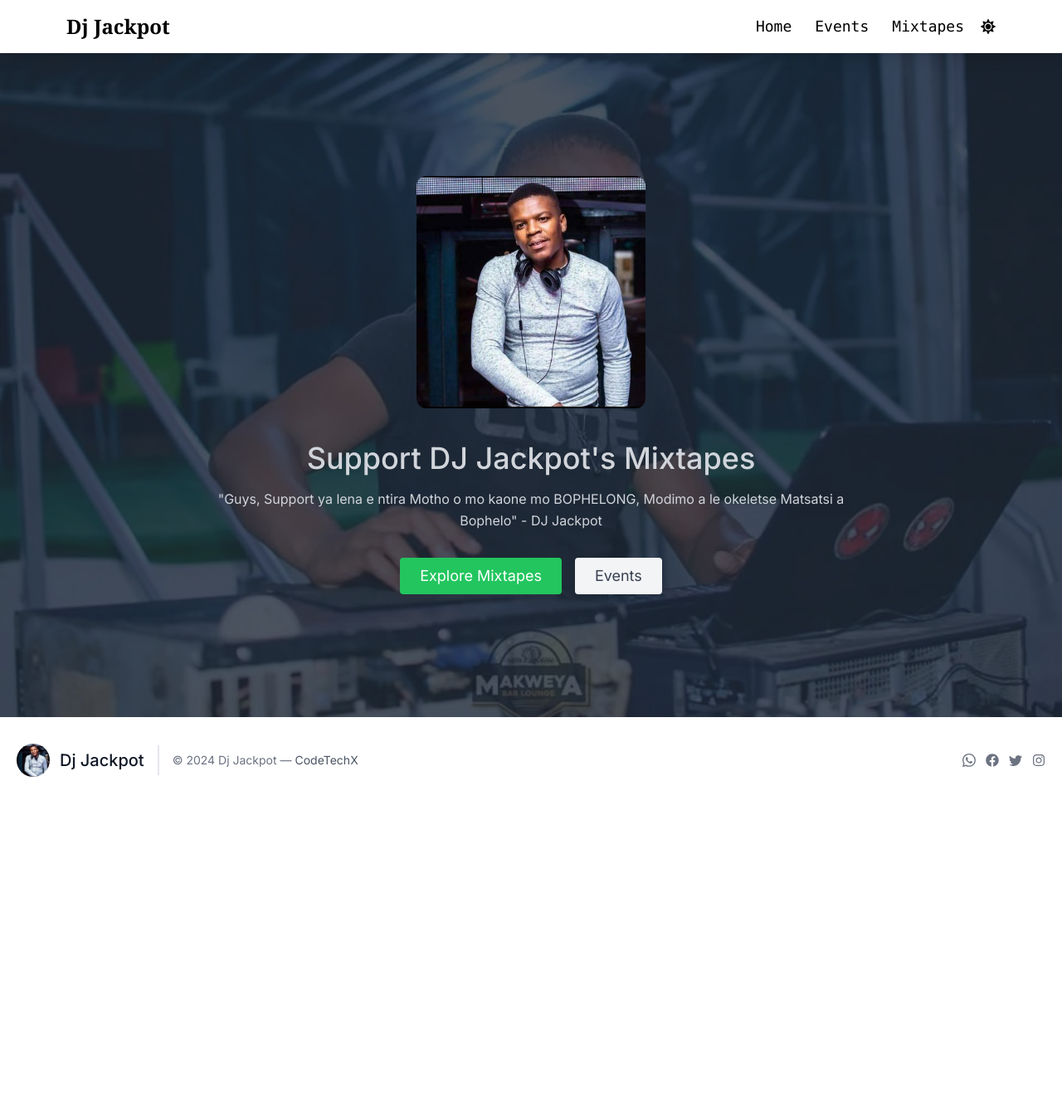
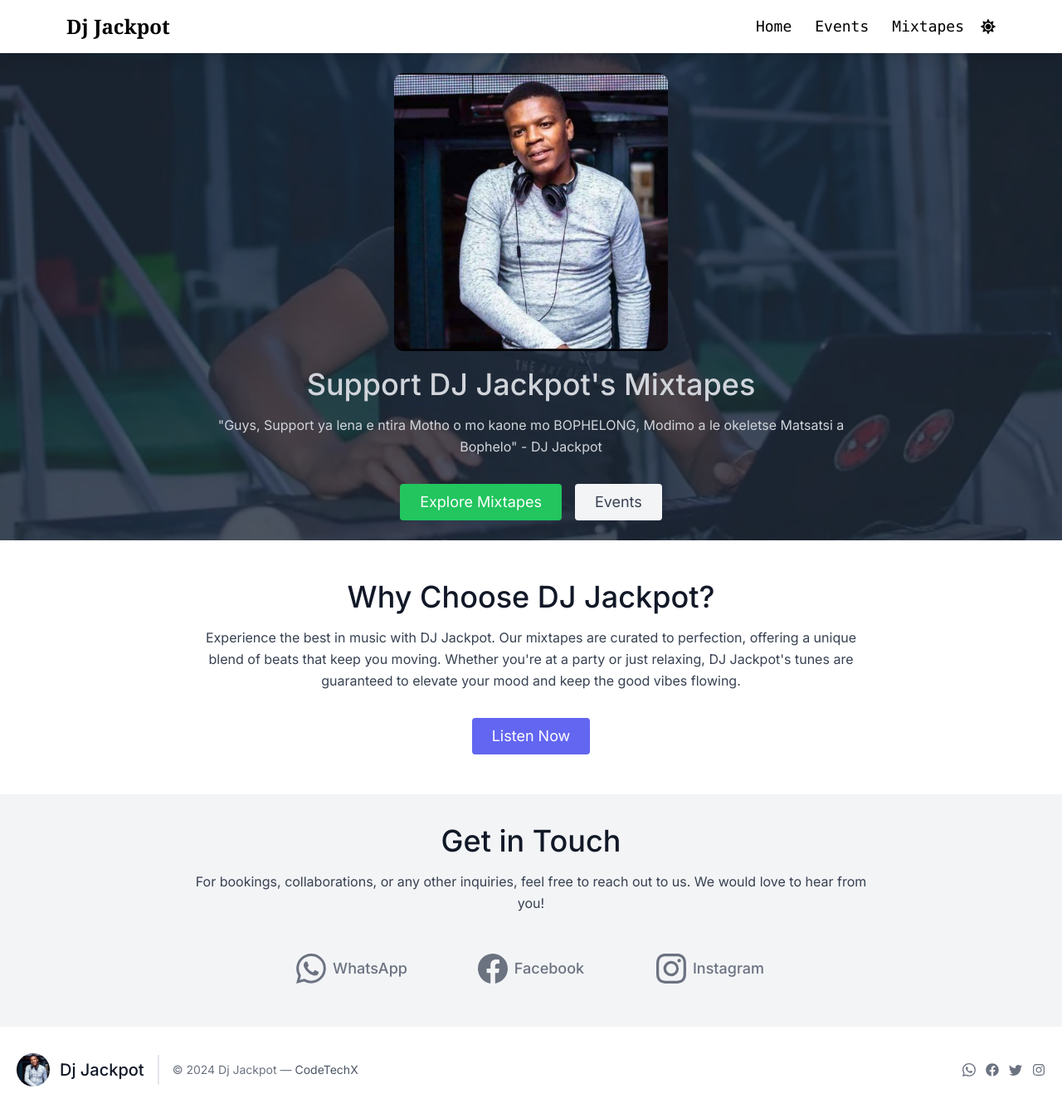
Before and after one commit to PhutiCee/nextjs14-dj-jackpot, a Next.js app: page / in a window 1280 px wide. Shown: the whole page at 83% size. Before the commit the page ends 968 px from the top, so only its background shows below. Built offline with nearby package versions, Linux system fonts and the light colour scheme.

Commit message:
Ui updates

```diff
--- /dev/null
+++ b/app/components/contacts/Contacts.tsx
@@ -0,0 +1,42 @@
+import React from 'react';
+import { BsFacebook, BsInstagram, BsWhatsapp } from 'react-icons/bs';
+
+export default function Contacts() {
+    return (
+        <section className="text-gray-600 body-font bg-gray-100 dark:bg-gray-900">
+            <div className="container mx-auto px-5 py-9">
+                <div className="flex flex-col text-center w-full mb-8">
+                    <h2 className="title-font sm:text-4xl text-3xl mb-4 font-medium text-gray-900 dark:text-gray-100">Get in Touch</h2>
+                    <p className="lg:w-2/3 mx-auto leading-relaxed text-base text-gray-700 dark:text-gray-300">For bookings, collaborations, or any other inquiries, feel free to reach out to us. We would love to hear from you!</p>
+                </div>
+                <div className="flex flex-wrap justify-center gap-6">
+                    <a
+                        href="#"
+                        target="_blank"
+                        rel="noopener noreferrer"
+                        className="text-gray-500 dark:text-gray-400 hover:text-green-600 dark:hover:text-green-500 transition duration-300 flex items-center justify-center w-48 p-4 rounded-lg"
+                    >
+                        <BsWhatsapp className="text-4xl mr-2" />
+                        <span className="text-lg font-medium">WhatsApp</span>
+                    </a>
+                    <a
+                        href="#"
+                        target="_blank"
+                        rel="noopener noreferrer"
+                        className="text-gray-500 dark:text-gray-400 hover:text-blue-500 dark:hover:text-blue-400 transition duration-300 flex items-center justify-center w-48 p-4 rounded-lg mt-1 md:mt-0"
+                    >
+                        <BsFacebook className="text-4xl mr-2" />
+                        <span className="text-lg font-medium">Facebook</span>
+                    </a>
+                    <a
+                        href="#"
+                        className="text-gray-500 dark:text-gray-400 hover:text-purple-500 dark:hover:text-purple-400 transition duration-300 flex items-center justify-center w-48 p-4 rounded-lg mt-1 md:mt-0"
+                    >
+                        <BsInstagram className="text-4xl mr-2" />
+                        <span className="text-lg font-medium">Instagram</span>
+                    </a>
+                </div>
+            </div>
+        </section>
+    );
+}
--- /dev/null
+++ b/app/components/hero/Hero.tsx
@@ -0,0 +1,47 @@
+import Image from 'next/image'
+import Link from 'next/link'
+import React from 'react'
+import backgroundImage from '@/public/dj_jackpot.jpg';
+
+export default function Hero() {
+    return (
+        <div className="relative h-full bg-gray-800 dark:bg-gray-900">
+            <div className="absolute inset-0 z-0">
+                <Image
+                    src={backgroundImage}
+                    alt="background image"
+                    layout="fill"
+                    objectFit="cover"
+                    quality={100}
+                    priority
+                    className="opacity-20 dark:opacity-10"
+                />
+            </div>
+            <div className="relative z-10 flex flex-col items-center justify-center h-full max-w-7xl mx-auto px-5 py-6">
+                <div className="flex flex-col items-center text-center lg:w-2/3 w-full">
+                    <Image
+                        src="/dj_jackpot_2.jpg"
+                        alt="DJ Jackpot"
+                        width={400}
+                        height={400}
+                        className="lg:w-2/5 md:w-3/6 w-5/6 mb-5 object-cover object-center rounded-xl"
+                    />
+                    <h1 className="title-font sm:text-4xl text-3xl mb-4 font-medium text-gray-300 dark:text-gray-100">
+                        Support DJ Jackpot&apos;s Mixtapes
+                    </h1>
+                    <p className="mb-8 leading-relaxed text-gray-300 dark:text-gray-300">
+                        &quot;Guys, Support ya lena e ntira Motho o mo kaone mo BOPHELONG, Modimo a le okeletse Matsatsi a Bophelo&quot; - DJ Jackpot
+                    </p>
+                    <div className="flex justify-center">
+                        <Link href="/mixtapes" className="inline-flex text-white bg-green-500 border-0 py-2 px-6 focus:outline-none hover:bg-green-600 rounded text-lg">
+                            Explore Mixtapes
+                        </Link>
+                        <Link href={"/events"} className="ml-4 inline-flex text-gray-700 bg-gray-100 border-0 py-2 px-6 focus:outline-none hover:bg-gray-200 rounded text-lg">
+                            Events
+                        </Link>
+                    </div>
+                </div>
+            </div>
+        </div>
+    )
+}
--- a/app/components/mixtape/MixTapeCard.tsx
+++ b/app/components/mixtape/MixTapeCard.tsx
@@ -11,7 +11,7 @@ interface MixtapeCardProps {
 export default function MixTapeCard({ mixtape }: MixtapeCardProps) {
 
     return (
-        <div className='flex items-center bg-white dark:bg-gray-900 rounded-xl shadow-md overflow-hidden mx-auto mb-8 w-full max-w-lg'>
+        <div className='flex items-center bg-white dark:bg-gray-900 rounded-xl shadow-md overflow-hidden mx-auto mb-3 w-full max-w-lg'>
             <div className='relative h-48 w-48'>
                 <Image
                     src={img}
--- /dev/null
+++ b/app/components/value_proposition/ValueProposition.tsx
@@ -0,0 +1,20 @@
+import Link from 'next/link'
+import React from 'react'
+
+export default function ValueProposition() {
+    return (
+        <section className="text-gray-600 body-font bg-white dark:bg-gray-800">
+            <div className="container mx-auto flex px-5 py-12 items-center justify-center flex-col">
+                <div className="text-center lg:w-2/3 w-full">
+                    <h2 className="title-font sm:text-4xl text-3xl mb-4 font-medium text-gray-900 dark:text-gray-100">Why Choose DJ Jackpot?</h2>
+                    <p className="mb-8 leading-relaxed text-gray-700 dark:text-gray-300">Experience the best in music with DJ Jackpot. Our mixtapes are curated to perfection, offering a unique blend of beats that keep you moving. Whether you&apos;re at a party or just relaxing, DJ Jackpot&apos;s tunes are guaranteed to elevate your mood and keep the good vibes flowing.</p>
+                    <div className="flex justify-center">
+                        <Link href="/mixtapes" className="inline-flex text-white bg-indigo-500 border-0 py-2 px-6 focus:outline-none hover:bg-indigo-600 rounded text-lg">
+                            Listen Now
+                        </Link>
+                    </div>
+                </div>
+            </div>
+        </section>
+    )
+}
--- a/app/mixtapes/[id]/page.tsx
+++ b/app/mixtapes/[id]/page.tsx
@@ -1,10 +1,11 @@
-'use client'
+"use client"
+import Image from 'next/image';
+import React, { useEffect, useRef, useState } from 'react';
+import { FaDownload, FaPause, FaPlay } from 'react-icons/fa';
+import axios from 'axios'
 import { Mixtape } from '@/types';
-import axios from 'axios';
-import Image from 'next/image'
 import Link from 'next/link';
-import React, { useEffect, useRef, useState } from 'react'
-import { FaDownload, FaPause, FaPlay } from 'react-icons/fa'
+import EventComponent from '@/app/components/event_component/EventComponent';
 
 type Params = {
     params: {
@@ -13,12 +14,16 @@ type Params = {
 };
 
 export default function Page({ params: { id } }: Params) {
+    // State hooks
     const [isPlaying, setIsPlaying] = useState(false);
     const [duration, setDuration] = useState(0);
     const [currentTime, setCurrentTime] = useState(0);
-    const audioPlayer = useRef<HTMLAudioElement>(null);
     const [mixtape, setMixtape] = useState<Mixtape | null>(null);
 
+    // Ref for audio player
+    const audioPlayer = useRef<HTMLAudioElement>(null);
+
+    // Fetch mixtape data on component mount
     useEffect(() => {
         const fetchMixtapes = async (id: number) => {
             try {
@@ -31,9 +36,9 @@ export default function Page({ params: { id } }: Params) {
         };
 
         fetchMixtapes(id);
-    }, [id])
+    }, [id]);
 
-
+    // Toggle play/pause functionality
     const togglePlayButton = () => {
         setIsPlaying(!isPlaying);
         if (audioPlayer.current) {
@@ -45,24 +50,28 @@ export default function Page({ params: { id } }: Params) {
         }
     };
 
+    // Format time in MM:SS format
     const formatTime = (time: number) => {
         const minutes = Math.floor(time / 60);
         const seconds = Math.floor(time % 60);
         return `${minutes}:${seconds < 10 ? '0' : ''}${seconds}`;
     };
 
+    // Update current time as audio plays
     const handleTimeUpdate = () => {
         if (audioPlayer.current) {
             setCurrentTime(audioPlayer.current.currentTime);
         }
     };
 
+    // Set duration on audio loaded metadata event
     const handleLoadedMetadata = () => {
         if (audioPlayer.current) {
             setDuration(audioPlayer.current.duration);
         }
     };
 
+    // Handle download functionality
     const handleDownload = () => {
         if (mixtape) {
             axios({
@@ -87,29 +96,33 @@ export default function Page({ params: { id } }: Params) {
         }
     };
 
-
     return (
+        <>
             <div className='max-w-5xl mx-auto flex flex-col md:flex-row mt-4 gap-4'>
-            <Link href={'/profile'}>
+                {/* Left column */}
                 <div className='bg-gray-100 dark:bg-transparent p-4 rounded-lg shadow-lg mb-3 flex-shrink-0 mx-auto'>
                     <Image
                         src="/dj_jackpot_2.jpg"
-                        alt="background image"
+                        alt="DJ Jackpot"
                         width={400}
                         height={400}
                         className='h-full w-full rounded-xl'
                     />
                 </div>
-            </Link>
+
+                {/* Right column */}
                 <div className='bg-gray-100 dark:bg-transparent p-4 rounded-lg shadow-lg mb-3 flex-grow mx-4'>
                     {mixtape && (
                         <div className='p-2 flex flex-col items-center gap-4 h-full max-w-2xl'>
+                            {/* Mixtape title */}
                             <h2 className='text-2xl font-bold text-gray-800 dark:text-gray-200'>{mixtape.name}</h2>
+
+                            {/* DJ name (link to profile) */}
                             <Link href={'/profile'}>
                                 <p className='font-mono text-gray-400 hover:text-blue-400'>DJ Jackpot</p>
                             </Link>
-                        {/* <p className='font-mono text-gray-400'>16 February 2024</p> */}
-                        <div className='flex flex-col justify-between items-center gap-2 w-full h-full'>
+
+                            {/* Play controls */}
                             <div className='flex items-center gap-4'>
                                 <button>- 30</button>
                                 <button onClick={togglePlayButton} className='text-lg border border-gray-500 p-3 rounded-full text-center'>
@@ -117,12 +130,16 @@ export default function Page({ params: { id } }: Params) {
                                 </button>
                                 <button>30 +</button>
                             </div>
+
+                            {/* Audio player */}
                             <audio
                                 ref={audioPlayer}
                                 src={mixtape.link}
                                 onTimeUpdate={handleTimeUpdate}
                                 onLoadedMetadata={handleLoadedMetadata}
                             ></audio>
+
+                            {/* Time controls */}
                             <div className='flex justify-between items-center w-full gap-4 mt-2'>
                                 <span className="text-gray-500">{formatTime(currentTime)}</span>
                                 <input
@@ -140,11 +157,23 @@ export default function Page({ params: { id } }: Params) {
                                 <span className="text-gray-500">{formatTime(duration)}</span>
                             </div>
 
-                            <button className='flex items-center gap-4' onClick={handleDownload}><FaDownload /> <span>Download</span></button>
-                        </div>
+                            {/* Download button */}
+                            <button className='flex items-center gap-2 bg-blue-500 text-white px-4 py-2 rounded-lg shadow-lg hover:bg-blue-600 transition-colors' onClick={handleDownload}>
+                                <FaDownload />
+                                <span>Download</span>
+                            </button>
                         </div>
                     )}
                 </div>
             </div>
-    )
+            <h1 className='text-4xl text-center mt-20'>Events</h1>
+            <div className='grid grid-cols-1 md:grid-cols-4 gap-2 mt-5 mb-10'>
+                <EventComponent />
+                <EventComponent />
+                <EventComponent />
+                <EventComponent />
+            </div>
+
+        </>
+    );
 }
--- a/app/mixtapes/loading.tsx
+++ b/app/mixtapes/loading.tsx
@@ -3,7 +3,7 @@ import LoadingSkeleton from '../components/mixtape/LoadingSkeleton'
 
 export default function Loading() {
     return (
-        <div className='max-w-6xl mx-auto'>
+        <div className='max-w-6xl mx-auto px-2'>
             <h2 className='w-full text-center p-4 font-mono text-2xl'>Mixtapes</h2>
             <hr className='border border-gray-800 my-4' />
             <div className='grid grid-cols-1 md:grid-cols-2 gap-1 md:gap-2'>
--- a/app/mixtapes/page.tsx
+++ b/app/mixtapes/page.tsx
@@ -22,7 +22,7 @@ export default async function page() {
         <div className='max-w-6xl mx-auto'>
             <h2 className='w-full text-center p-4 font-mono text-2xl'>Mixtapes</h2>
             <hr className='border border-gray-800 my-4' />
-            <div className='grid grid-cols-1 md:grid-cols-2 gap-1 md:gap-2'>
+            <div className='grid grid-cols-1 md:grid-cols-2 gap-1 md:gap-2 px-2 md:px-0'>
                 {mixtapes.map(mixtape => (
                     <MixTapeCard key={mixtape.id} mixtape={mixtape} />
                 ))}
--- a/app/page.tsx
+++ b/app/page.tsx
@@ -1,46 +1,14 @@
-import Image from 'next/image';
-import Link from 'next/link';
-import backgroundImage from '../public/dj_jackpot.jpg';
+import ValueProposition from './components/value_proposition/ValueProposition';
+import Contacts from './components/contacts/Contacts';
+import Hero from './components/hero/Hero';
 
 export default function Home() {
   return (
-    <div className="relative h-screen overflow-hidden bg-gray-800 dark:bg-gray-900">
-      <div className="absolute inset-0 z-0">
-        <Image
-          src={backgroundImage}
-          alt="background image"
-          layout="fill"
-          objectFit="cover"
-          quality={100}
-          priority
-          className="opacity-20 dark:opacity-10"
-        />
-      </div>
-      <div className="relative z-10 flex flex-col items-center justify-center h-full max-w-7xl mx-auto px-5 py-24">
-        <div className="flex flex-col items-center text-center lg:w-2/3 w-full">
-          <Image
-            src="/dj_jackpot_2.jpg"
-            alt="DJ Jackpot"
-            width={400}
-            height={400}
-            className="lg:w-2/6 md:w-3/6 w-5/6 mb-10 object-cover object-center rounded-xl"
-          />
-          <h1 className="title-font sm:text-4xl text-3xl mb-4 font-medium text-gray-300 dark:text-gray-100">
-            Support DJ Jackpot&apos;s Mixtapes
-          </h1>
-          <p className="mb-8 leading-relaxed text-gray-300 dark:text-gray-300">
-            &quot;Guys, Support ya lena e ntira Motho o mo kaone mo BOPHELONG, Modimo a le okeletse Matsatsi a Bophelo&quot; - DJ Jackpot
-          </p>
-          <div className="flex justify-center">
-            <Link href="/mixtapes" className="inline-flex text-white bg-green-500 border-0 py-2 px-6 focus:outline-none hover:bg-green-600 rounded text-lg">
-              Explore Mixtapes
-            </Link>
-            <Link href={"/events"} className="ml-4 inline-flex text-gray-700 bg-gray-100 border-0 py-2 px-6 focus:outline-none hover:bg-gray-200 rounded text-lg">
-              Events
-            </Link>
-          </div>
-        </div>
-      </div>
-    </div>
+    <>
+      <Hero />
+      <ValueProposition />
+      <Contacts />
+
+    </>
   );
 }
```
Lines whose indentation alone changed are shown as unchanged.
